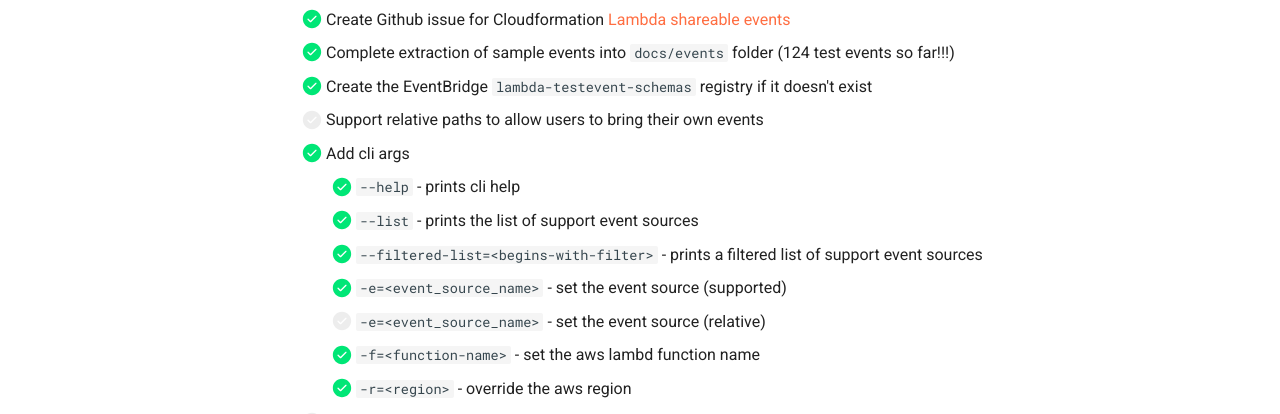
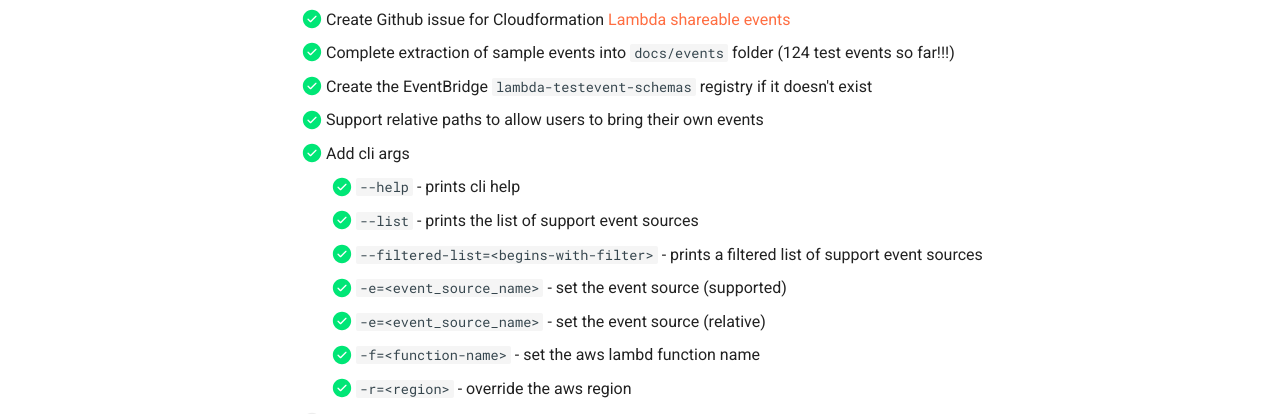
Before and after one commit to michaelbrewer/aws-lambda-events, an MkDocs documentation site: the page built from docs/lambda-resources.md, in a window 1280 px wide and 900 px high, scrolled down 1896 px. Shown: the part 179-593 px from the top of the window. Built offline with MkDocs 1.6.1 and Material for MkDocs 9.7.7, drawn with Linux system fonts in a browser that asks for light colours; comment, search, counter and statistics services are not loaded.

Commit message:
chore: updat docs

```diff
--- a/docs/lambda-resources.md
+++ b/docs/lambda-resources.md
@@ -86,13 +86,13 @@ Publishing a `ses/ses.json` test event as a shareable event for the lambda funct
 - [x] Create Github issue for Cloudformation [Lambda shareable events](https://github.com/aws-cloudformation/cloudformation-coverage-roadmap/issues/1113)
 - [x] Complete extraction of sample events into `docs/events` folder (124 test events so far!!!)
 - [x] Create the EventBridge `lambda-testevent-schemas` registry if it doesn't exist
-- [ ] Support relative paths to allow users to bring their own events
+- [x] Support relative paths to allow users to bring their own events
 - [x] Add cli args
     - [x] `--help` - prints cli help
     - [x] `--list` - prints the list of support event sources
     - [x] `--filtered-list=<begins-with-filter>` - prints a filtered list of support event sources
     - [x] `-e=<event_source_name>` - set the event source (supported)
-    - [ ] `-e=<event_source_name>` - set the event source (relative)
+    - [x] `-e=<event_source_name>` - set the event source (relative)
     - [x] `-f=<function-name>` - set the aws lambd function name
     - [x] `-r=<region>` - override the aws region
 - [ ] Drop _OR_ Extend the console ui and use [textual](https://github.com/Textualize/textual)
```
